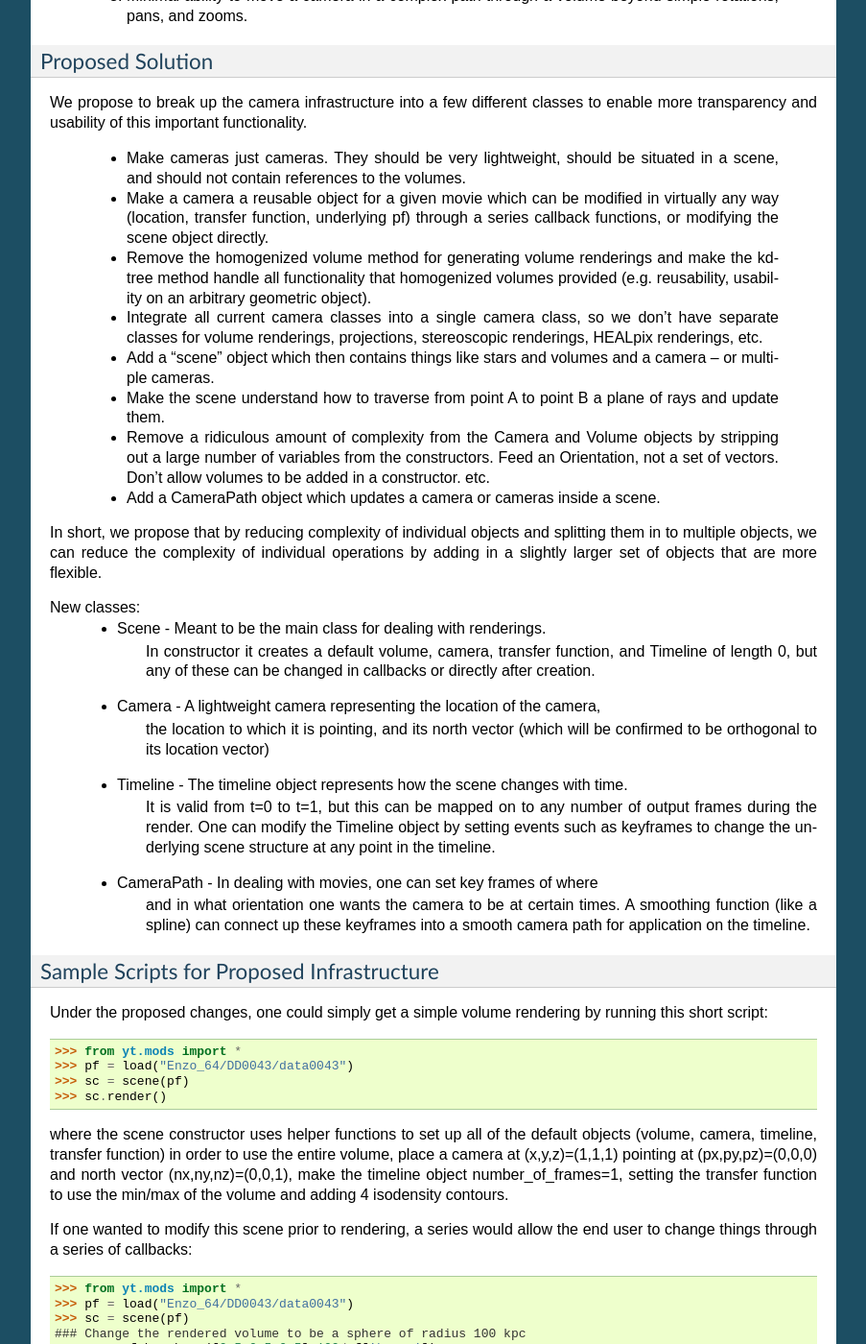
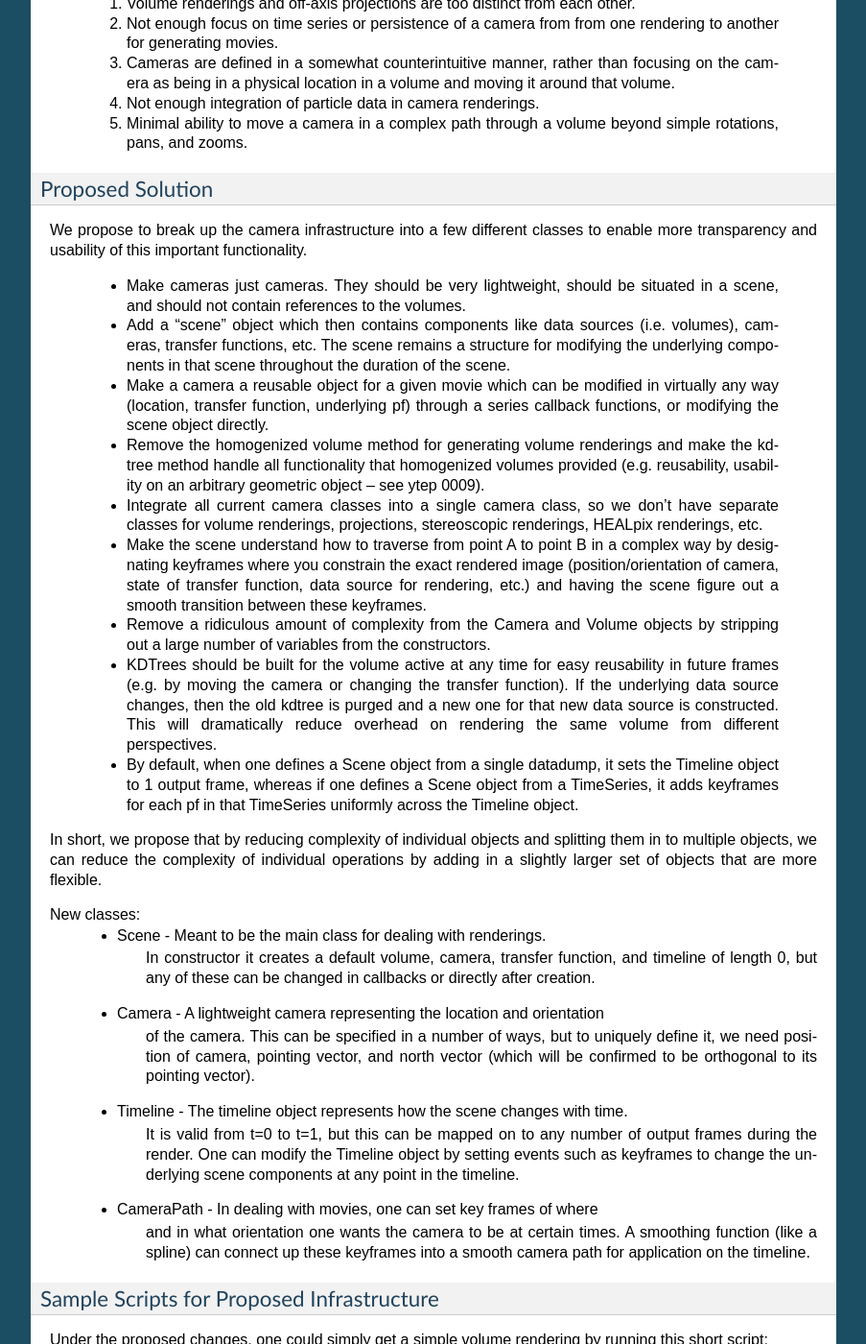
Before and after one commit to yt-project/ytep, a Sphinx documentation site: the page built from source/YTEPs/YTEP-0010.rst, in a window 1280 px wide and 1400 px high, scrolled down 1616 px. Shown: the whole window at 96% size, without its empty margins (198-1101 px from the left). Built offline with Sphinx 7.4.7, drawn with Linux system fonts in a browser that asks for light colours; formulas are drawn with MathJax 3; some of the changed text lies outside the part shown.

Commit message:
Updating to integrate some comments by Sam Skillman.

```diff
--- a/source/YTEPs/YTEP-0010.rst
+++ b/source/YTEPs/YTEP-0010.rst
@@ -1,7 +1,7 @@
 .. _ytep0010:
 
-YTEP-0010: Camera Refactor
-======================
+YTEP-0010: Refactoring for Volume Rendering and Movie Generation
+================================================================
 
 Abstract
 --------
@@ -16,8 +16,14 @@ retaining functionality for individual images.
 Status
 ------
 
-These are proposed changes to be acted partially/fully implemented at the yt
+These are proposed changes to be partially implemented at the yt
 developers conference in March 2013.
+
+Project Management Links
+------------------------
+
+This integrates directly with YTEP-0009 currently in pull request at:
+https://bitbucket.org/yt_analysis/ytep/pull-request/11/data-source-rendering-camera-refactor
 
 Detailed Description
 --------------------
@@ -104,25 +110,38 @@ to enable more transparency and usability of this important functionality.
  *  Make cameras just cameras.  They should be very lightweight, should
     be situated in a scene, and should not contain references to the
     volumes.
+ *  Add a "scene" object which then contains components like data sources
+    (i.e. volumes),  cameras, transfer functions, etc.  The scene remains
+    a structure for modifying the underlying components in that scene
+    throughout the duration of the scene.
  *  Make a camera a reusable object for a given movie which can be modified
     in virtually any way (location, transfer function, underlying pf) through
     a series callback functions, or modifying the scene object directly.
  *  Remove the homogenized volume method for generating volume renderings
     and make the kd-tree method handle all functionality that homogenized
     volumes provided (e.g. reusability, usability on an arbitrary geometric
-    object).
+    object -- see ytep 0009).
  *  Integrate all current camera classes into a single camera class, so we
     don't have separate classes for volume renderings, projections,
     stereoscopic renderings, HEALpix renderings, etc.
- *  Add a "scene" object which then contains things like stars and
-    volumes and a camera -- or multiple cameras.
- *  Make the scene understand how to traverse from point A to point B a
-    plane of rays and update them.
+ *  Make the scene understand how to traverse from point A to point B
+    in a complex way by designating keyframes where you constrain the
+    exact rendered image (position/orientation of camera, state of transfer
+    function, data source for rendering, etc.) and having the scene figure
+    out a smooth transition between these keyframes.
  *  Remove a ridiculous amount of complexity from the Camera and Volume
     objects by stripping out a large number of variables from the
-    constructors.  Feed an Orientation, not a set of vectors.  Don't allow
-    volumes to be added in a constructor.  etc.
- *  Add a CameraPath object which updates a camera or cameras inside a scene.
+    constructors.
+ *  KDTrees should be built for the volume active at any time for easy
+    reusability in future frames (e.g. by moving the camera or changing the
+    transfer function).  If the underlying data source changes, then the
+    old kdtree is purged and a new one for that new data source is constructed.
+    This will dramatically reduce overhead on rendering the same volume
+    from different perspectives.
+ *  By default, when one defines a Scene object from a single datadump, it
+    sets the Timeline object to 1 output frame, whereas if one defines a
+    Scene object from a TimeSeries, it adds keyframes for each pf in that
+    TimeSeries uniformly across the Timeline object.
 
 In short, we propose that by reducing complexity of individual objects
 and splitting them in to multiple objects, we can reduce the
@@ -132,16 +151,18 @@ of objects that are more flexible.
 New classes:
   * Scene - Meant to be the main class for dealing with renderings.
             In constructor it creates a default volume, camera, transfer
-            function, and Timeline of length 0, but any of these
+            function, and timeline of length 0, but any of these
             can be changed in callbacks or directly after creation.
-  * Camera - A lightweight camera representing the location of the camera,
-             the location to which it is pointing, and its north vector
-             (which will be confirmed to be orthogonal to its location vector)
+  * Camera - A lightweight camera representing the location and orientation
+             of the camera.  This can be specified in a number of ways, but to
+             uniquely define it, we need position of camera, pointing vector,
+             and north vector (which will be confirmed to be orthogonal to its
+             pointing vector).
   * Timeline - The timeline object represents how the scene changes with time.
                It is valid from t=0 to t=1, but this can be mapped on to
                any number of output frames during the render.  One can
                modify the Timeline object by setting events such as keyframes
-               to change the underlying scene structure at any point in the
+               to change the underlying scene components at any point in the
                timeline.
   * CameraPath - In dealing with movies, one can set key frames of where
                  and in what orientation one wants the camera to be at certain
@@ -175,11 +196,11 @@ the end user to change things through a series of callbacks:
 >>> sc = scene(pf)
 ### Change the rendered volume to be a sphere of radius 100 kpc
 >>> sp = pf.h.sphere([0.5,0.5,0.5],100/pf['kpccm'])
->>> sc.volume = sp
+>>> sc.set_keyframe(source = sp)
 ### Change the camera position and orientation
 >>> cam = camera(pos = [0,100,0], point = [0,0,0], north = [0,0,1],
-                 scale = pf['kpccm'])
->>> sc.camera = cam
+                  scale = pf['kpccm'])
+>>> sc.set_camera(camera = cam)
 >>> sc.render()
 
 In order to create a short movie making a rotation around the center from
@@ -196,9 +217,8 @@ set the timeline to match the timeseries data with a framerate of 12 frames/sec.
 >>> sc.set_keyframe(time=0, camera = keyframe_start)
 >>> sc.set_keyframe(time=0.5, camera = keyframe_mid)
 >>> sc.set_keyframe(time=1, camera = keyframe_end)
->>> sc.timeline.fps = 12
+>>> sc.timeline.set_num_frames(50)
 >>> sc.render()
-
 
 Backwards Compatibility
 -----------------------
```
